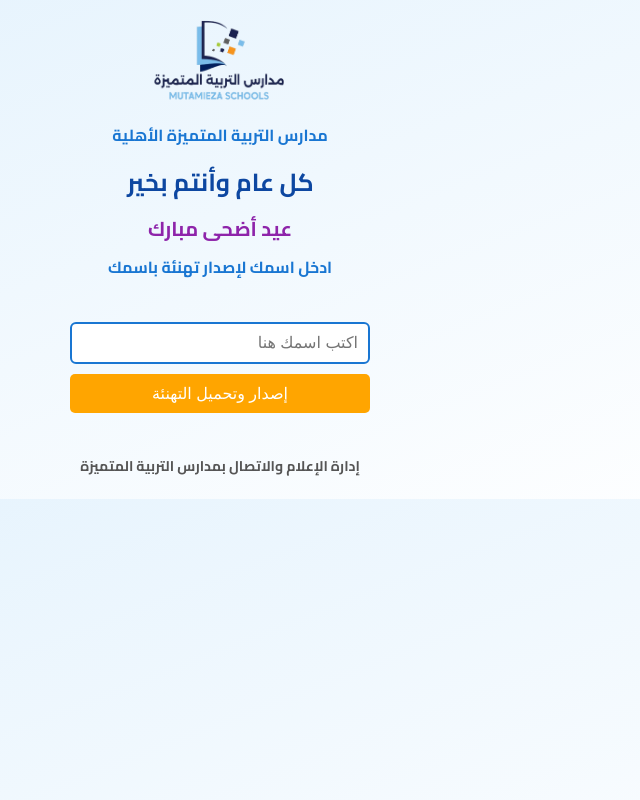
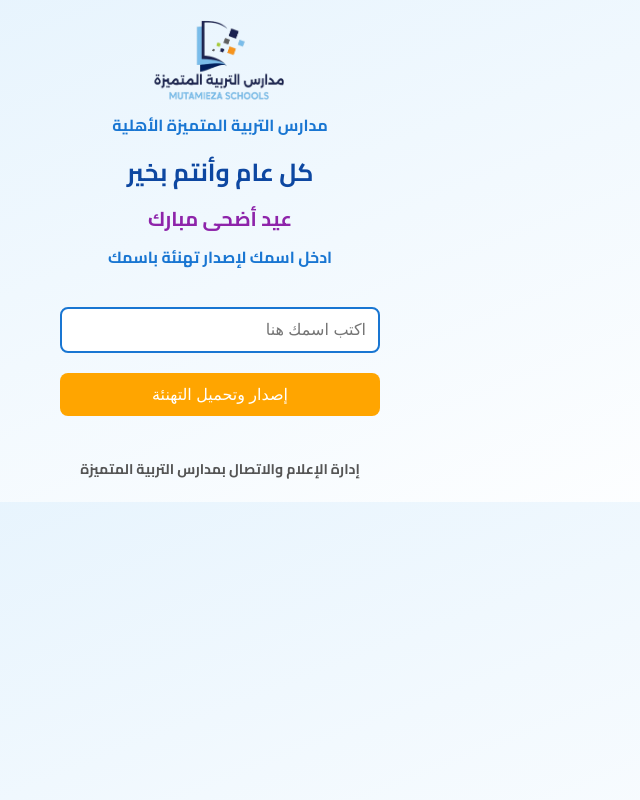
Before and after one commit to mutamiza/muota, a plain HTML site: page index.html in a window 1280 px wide. Shown: the whole page, without its empty margins (420-1060 px from the left). Drawn offline with Linux system fonts and the light colour scheme; a web font is replaced by a local one.

Commit message:
index.html

```diff
--- a/index.html
+++ b/index.html
@@ -4,7 +4,7 @@
   <meta charset="UTF-8">
   <title>بطاقة تهنئة باسمك بعيد الأضحى المبارك</title>
   <meta name="viewport" content="width=device-width, initial-scale=1">
-  <link href="https://fonts.googleapis.com/css2?family=Cairo:wght@700&family=Reem+Kufi&display=swap" rel="stylesheet">
+  <link href="https://fonts.googleapis.com/css2?family=Cairo:wght@700&display=swap" rel="stylesheet">
   <style>
     * {
       box-sizing: border-box;
@@ -20,43 +20,43 @@
       display: flex;
       flex-direction: column;
       align-items: center;
-      justify-content: center;
       margin-bottom: 20px;
     }
     header img {
-      height: 70px;
+      height: 90px;
       width: auto;
       max-width: 100%;
     }
     header h1 {
-      color: #0d47a1;
-      font-size: 20px;
       margin: 10px 0 0;
-      display: flex;
-      flex-direction: column;
-      align-items: center;
       text-align: center;
+      animation: fadeIn 2s ease-in-out;
     }
     input {
-      padding: 10px;
+      padding: 12px;
       font-size: 16px;
-      width: 100%;
-      max-width: 300px;
-      margin-top: 20px;
+      width: 90%;
+      max-width: 320px;
+      margin-top: 15px;
+      border-radius: 8px;
       border: 2px solid #1976d2;
-      border-radius: 6px;
+      transition: 0.3s;
+    }
+    input:focus {
+      outline: none;
+      border-color: #0d47a1;
     }
     button {
-      padding: 10px 20px;
+      padding: 12px;
       font-size: 16px;
+      width: 90%;
+      max-width: 320px;
       margin-top: 10px;
+      border-radius: 8px;
+      border: none;
       background-color: orange;
       color: white;
-      border: none;
-      border-radius: 5px;
       cursor: pointer;
-      width: 100%;
-      max-width: 300px;
     }
     button:hover {
       background-color: #e65100;
@@ -66,36 +66,39 @@
       display: none;
       border: 2px solid #64b5f6;
       border-radius: 10px;
-      width: 100%;
-      max-width: 100%;
+      width: auto;
+      height: auto;
     }
     @keyframes fadeIn {
       from { opacity: 0; transform: translateY(-10px); }
       to { opacity: 1; transform: translateY(0); }
     }
     @keyframes pulse {
-      0% { transform: scale(1); }
+      0%, 100% { transform: scale(1); }
       50% { transform: scale(1.05); }
-      100% { transform: scale(1); }
     }
   </style>
 </head>
 <body>
 
   <header>
-    <img src="نهائي-شعار_التربيه_المتميزة_.png" alt="شعار المدرسة" style="height: 90px;">
-    <div style="color: #1976d2; font-size: 16px; margin-top: 10px;">مدارس التربية المتميزة الأهلية</div>
-    <h1 style="margin-top: 10px; animation: fadeIn 2s ease-in-out;">
-      <span style="font-size: 24px; color: #0d47a1; font-weight: bold; animation: pulse 3s infinite;">كل عام وأنتم بخير</span>
-      <span style="font-size: 20px; color: #8e24aa; margin-top: 5px; animation: fadeIn 3s ease-in-out 1s forwards;">عيد أضحى مبارك</span>
-      <span style="font-size: 16px; color: #1976d2; margin-top: 5px; animation: fadeIn 3s ease-in-out 2s forwards;">ادخل اسمك لإصدار تهنئة باسمك</span>
+    <img src="نهائي-شعار_التربيه_المتميزة_.png" alt="شعار المدرسة">
+    <div style="color: #1976d2; font-size: 16px;">مدارس التربية المتميزة الأهلية</div>
+    <h1>
+      <div style="font-size: 24px; color: #0d47a1; font-weight: bold; animation: pulse 3s infinite;">كل عام وأنتم بخير</div>
+      <div style="font-size: 20px; color: #8e24aa; margin-top: 5px;">عيد أضحى مبارك</div>
+      <div style="font-size: 16px; color: #1976d2; margin-top: 5px;">ادخل اسمك لإصدار تهنئة باسمك</div>
     </h1>
   </header>
 
+  <div style="margin-bottom: 20px;">
+    <div style="display: flex; flex-direction: column; align-items: center; gap: 10px;">
       <input type="text" id="employeeName" placeholder="اكتب اسمك هنا">
-  <br>
       <button onclick="generateAndDownload()">إصدار وتحميل التهنئة</button>
-  <canvas id="greetingCanvas" width="800" height="600"></canvas>
+    </div>
+  </div>
+
+  <canvas id="greetingCanvas" width="768" height="1365"></canvas>
 
   <script>
     const canvas = document.getElementById('greetingCanvas');
@@ -106,7 +109,12 @@
     image.onload = function () {
       imageLoaded = true;
     };
-    image.src = 'صورة تهنئة.jpeg';
+    image.src = 'بطاقة-معايدة-بدون-اسم.png';
+
+    const font = new FontFace('Aref Ruqaa', 'url(https://fonts.gstatic.com/s/arefruqaa/v17/WwkbxPW1E165rajQKDulIE3eUnbT.woff2)');
+    font.load().then(function (loadedFont) {
+      document.fonts.add(loadedFont);
+    });
 
     function generateAndDownload() {
       const name = document.getElementById('employeeName').value.trim();
@@ -120,20 +128,22 @@
         return;
       }
 
+      document.fonts.ready.then(() => {
         ctx.clearRect(0, 0, canvas.width, canvas.height);
         ctx.drawImage(image, 0, 0, canvas.width, canvas.height);
 
-      ctx.font = '32px "Reem Kufi", Cairo';
-      ctx.fillStyle = '#8e24aa';
+        ctx.font = '40px "Aref Ruqaa", "Cairo", serif';
+        ctx.fillStyle = '#0d47a1';
         ctx.textAlign = 'center';
-      ctx.fillText(`${name}`, canvas.width / 2, canvas.height - 40);
+        ctx.fillText(name, canvas.width / 2, canvas.height - 465);
 
         canvas.style.display = 'block';
 
         const link = document.createElement('a');
         link.download = 'تهنئة عيد الأضحى.png';
-      link.href = canvas.toDataURL();
+        link.href = canvas.toDataURL('image/png');
         link.click();
+      });
     }
   </script>
 
```
Lines whose indentation alone changed are shown as unchanged.
